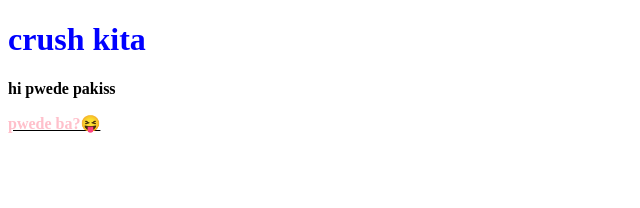
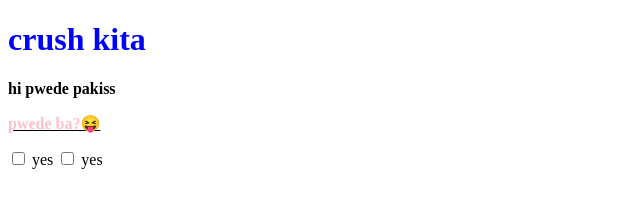
Before and after one commit to zaisetsu/pagibig, a plain HTML site: page index.html in a window 1280 px wide. Shown: the full height of the page, 0-640 px from the left. Drawn offline with Linux system fonts and the light colour scheme.

Commit message:
Update index.html

```diff
--- a/index.html
+++ b/index.html
@@ -8,5 +8,7 @@
    <h1><font color="blue">crush kita</font></h1>
    <p><b>hi pwede pakiss</b></p>
    <p><b><u><font color="pink">pwede ba?😝</font></u></b></p>
+<input type="checkbox"> yes
+<input type="checkbox"> yes
 </body>
 </html>
```
